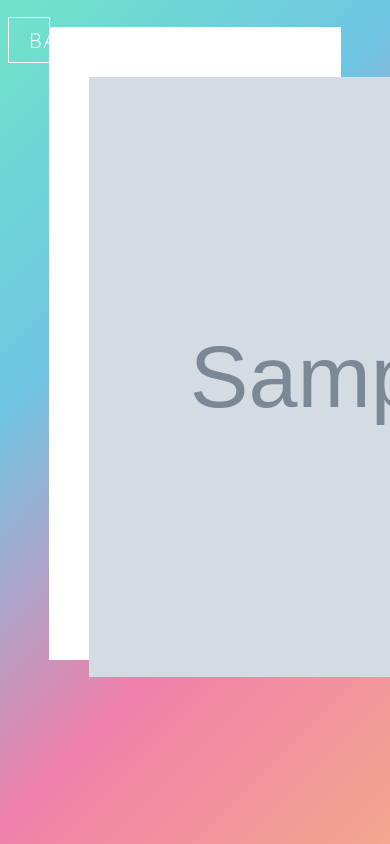
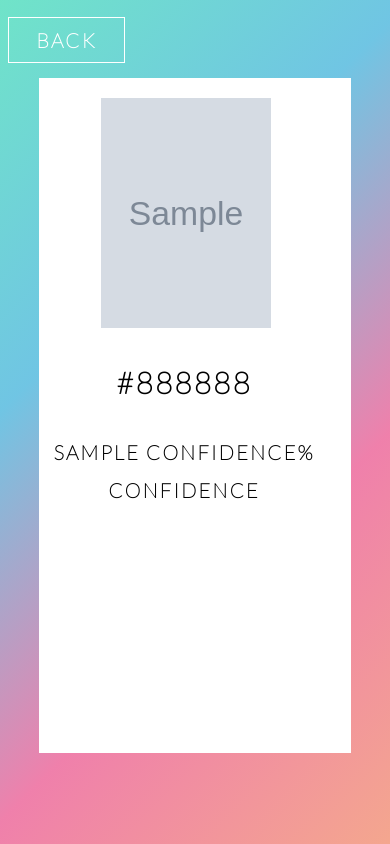
Before and after one commit to donikachristova/Clothing-classification, a Django app: template classifier/templates/results.html in a window 390 px wide; the page is wider, and only the part inside the window is pictured. Run offline with Django 3.2, Linux system fonts and the light colour scheme; the template is opened without the code that fills it: most values are stand-ins (such as "Sample title", 1, 10 or a date in 2020); grey boxes marked "Sample" are stand-in pictures; some libraries are stand-ins or nearby versions.

Commit message:
Loss output fixed

```diff
--- a/classifier/static/main.css
+++ b/classifier/static/main.css
@@ -101,6 +101,25 @@ section
     {}
 }
 
+@media (max-width:480px)
+{
+  .button
+  {
+    width: 75%;
+    font-size: 2rem;
+    border: 2px solid #fff;
+    padding: 1rem 3rem;
+  }
+
+  @keyframes buttonChange
+  {
+    50%
+      {
+        border: 2px solid #000000;
+      }
+  }
+}
+
 
 /* UPLOAD PAGE */
 
@@ -183,6 +202,7 @@ section
 
 .dropzone.uploading {
     background: none;
+    overflow:hidden;
 }
 
 #upload-btn
@@ -230,12 +250,15 @@ section
   #upload-text {
     font-size: 2rem;
     left: 20%;
+    right: 20%;
   }
 
   .upload-div
   {
     height: 40%;
-    margin-top: 30%;
+    margin-top: 32%;
+    margin-left: 25%;
+    margin-right: 10%;
   }
 
   #upload-btn
@@ -246,8 +269,8 @@ section
     border: 1px solid #000;
     padding: 1rem 2rem;
     display: none;
-    margin-top: 80%;
-    margin-left: 25%;
+    margin-top: 140%;
+    margin-left: 20%;
   }
 
 }
@@ -341,5 +364,61 @@ section
   color: #000;
   background-color: #fff;
   font-weight: bolder;
-   /* background: linear-gradient(-45deg, rgb(238, 119, 82, 0.65), rgb(231, 60, 126, 0.65), rgb(35, 166, 213, 0.65), rgb(35, 213, 171, 0.65)); */
 }
+
+
+@media (max-width:480px)
+{
+  .result-div
+  {
+    width: 80%;
+    height: 80%;
+    margin-top: 20%;
+    margin-left: 10%;
+    display: inline-block;
+  }
+
+  #uplaoded-image
+{
+  width: 170px;
+  height: 230px;
+  margin:0 0;
+  margin-top:20px;
+  margin-left: 20%;
+  margin-bottom: 20px;
+}
+
+.result-text
+{
+  position: fixed;
+  height: 240px;
+  width: 270px;
+  margin: 0px 10px 10px 10px;
+}
+
+#color-text
+{
+  font-size: 3rem;
+  font-weight: bolder;
+  margin-top: 5%;
+  margin-bottom: 5%;
+}
+
+#accuracy-text{
+  font-size: 2rem;
+  font-weight: bolder;
+  margin-top: 15%;
+  margin-bottom: 5%;
+}
+
+#sub-text
+{
+  font-size: 2rem;
+}
+
+#back-button
+{
+  width: 30%;
+}
+
+}
```
Also changed, not shown: classifier/views.py (+9 -1 lines).
